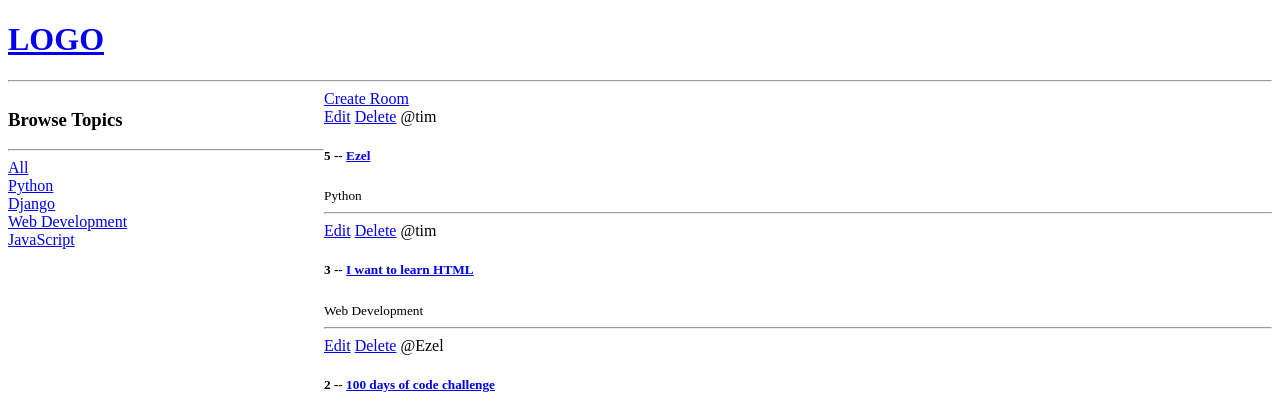
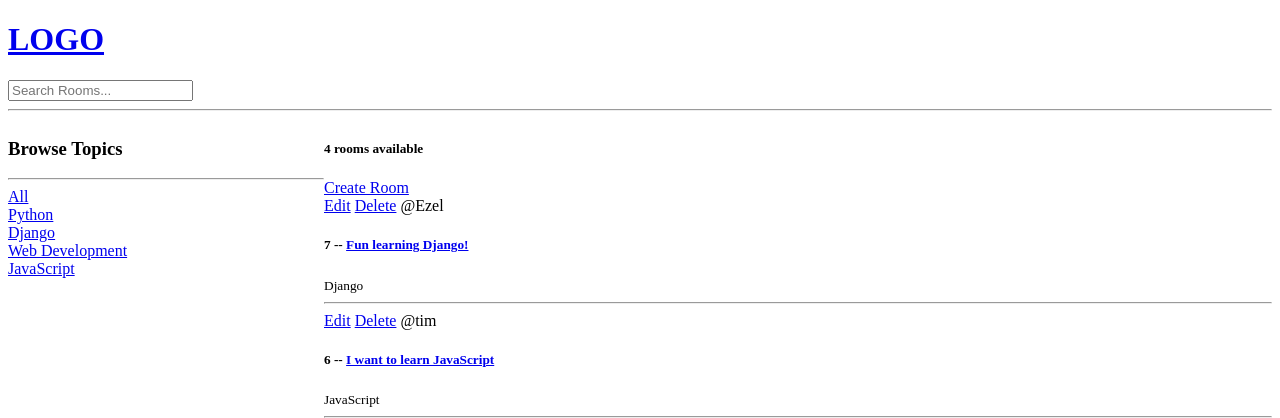
Before and after one commit to zellai/Django, a Django app: page / in a window 1280 px wide. Shown: the top 418 px of the page. Run offline with Django 4.2, Linux system fonts and the light colour scheme; data comes from the database, SQL or seed files in the repository.

Commit message:
Search include name

```diff
--- a/base/templates/base/home.html
+++ b/base/templates/base/home.html
@@ -24,6 +24,7 @@
         {% endfor %}
     </div>
     <div>
+        <h5>{{room_count}} rooms available</h5>
         <a href="{% url 'create-room' %}">Create Room</a>
         <div>
             {% for room in rooms %}
--- a/base/views.py
+++ b/base/views.py
@@ -1,7 +1,7 @@
 from django.shortcuts import render, redirect
+from django.db.models import Q
 from .models import Room, Topic
 from .forms import RoomForm
-
 
 # Create your views here.
 
@@ -14,10 +14,15 @@ from .forms import RoomForm
 def home(request):
     q = request.GET.get('q') if request.GET.get('q') != None else ''
 
-    rooms = Room.objects.filter(topic__name__icontains=q)
+    rooms = Room.objects.filter(
+        Q(topic__name__icontains=q) |
+        Q(name__icontains=q) |
+        Q(description__icontains=q)
+        )
 
     topics = Topic.objects.all()
-    context = {'rooms':rooms, 'topics': topics}
+    room_count = rooms.count()
+    context = {'rooms':rooms, 'topics': topics, 'room_count':room_count}
     return render(request, 'base/home.html', context)
 
 def room(request, pk):
--- a/templates/navbar.html
+++ b/templates/navbar.html
@@ -3,4 +3,8 @@
 
 </a>
 
+<form method="GET" action="{% url 'home' %}">
+    <input type="text" name="q" placeholder="Search Rooms..." />
+</form>
+
 <hr>
```
Also changed, not shown: db.sqlite3.
